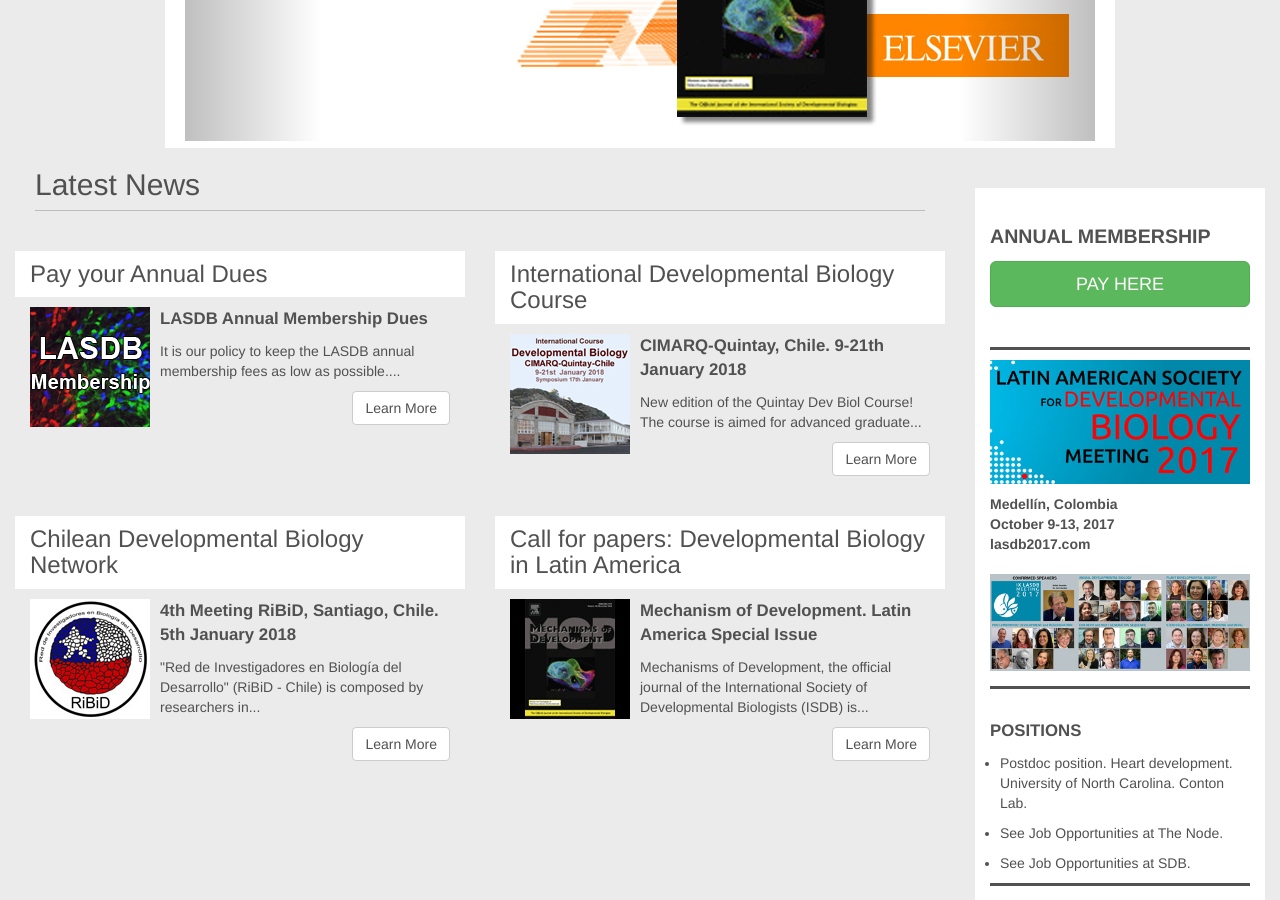
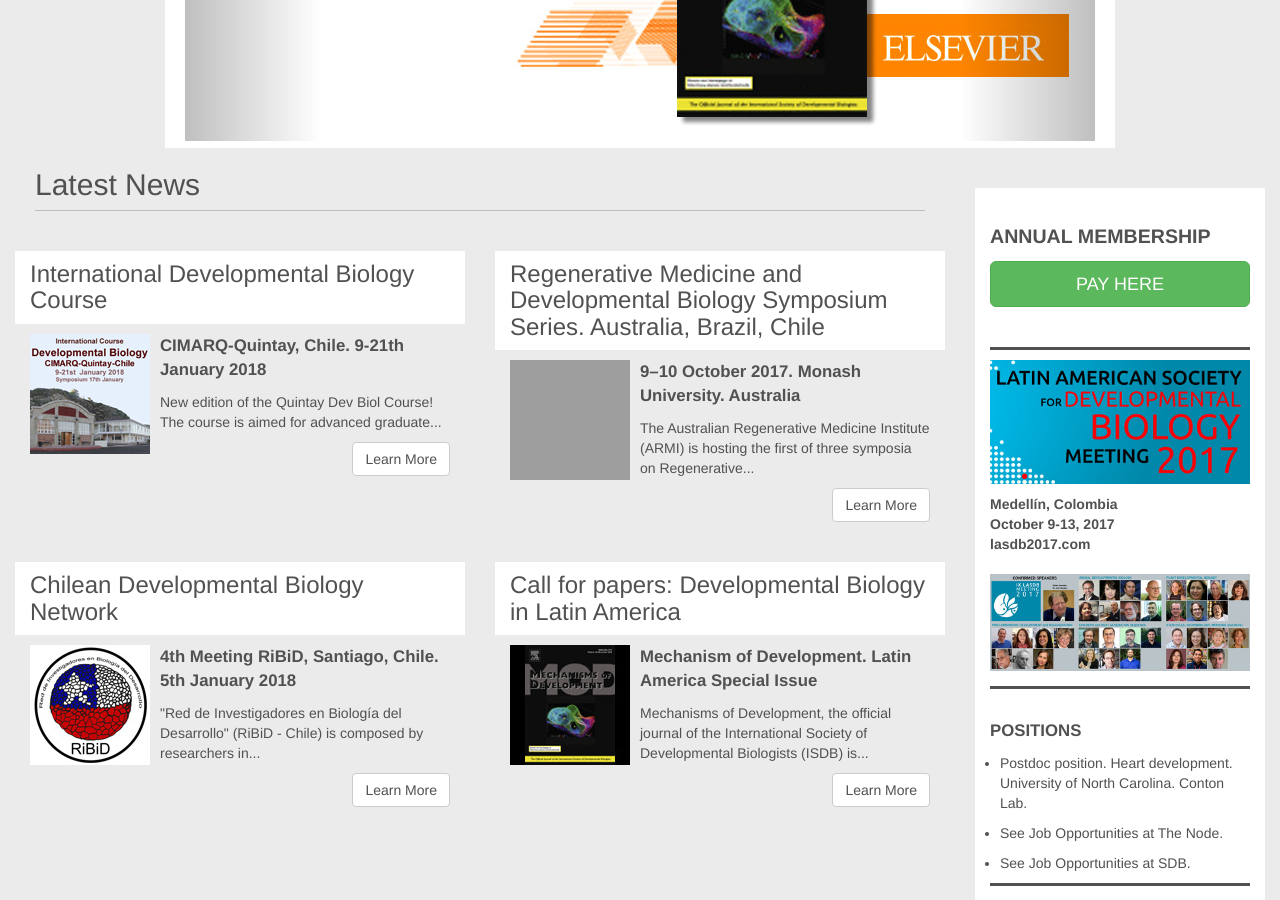
Before and after one commit to lasdb/lasdb.github.io, a Jekyll site: the page built from index.html, in a window 1280 px wide and 900 px high, scrolled down 466 px. Built offline with Jekyll 4.4.1, drawn with Linux system fonts in a browser that asks for light colours; nearby versions of some CDN libraries; grey boxes are pictures that could not be loaded.

Commit message:
Update 2000-01-01-news.markdown

```diff
--- a/_posts/2000-01-01-news.markdown
+++ b/_posts/2000-01-01-news.markdown
@@ -5,13 +5,6 @@ date:   2000-01-01 00:00:00
 categories: news
 permalink: pages/news.html
 news:
-  - title: 'Pay your Annual Dues'
-    date: '25/4/17'
-    subtitle: 'LASDB Annual Membership Dues'
-    body: 'It is our policy to keep the LASDB annual membership fees as low as possible. Nevertheless, the budget of the Society depends mostly on the timely payment of these fees. We have set up a Paypal account so you can pay with credit card. To make the payment please use the link shown below'
-    imageSm: 'img/news/pay-dues-sm.jpg'
-    imageBg: '../img/news/pay-dues-sm.jpg'
-    URL: 'http://lasdb-development.org/pages/pay-annual-dues.html'
   - title: 'International Developmental Biology Course'
     date: '21/5/17'
     subtitle: 'CIMARQ-Quintay, Chile. 9-21th January 2018'
@@ -19,6 +12,13 @@ news:
     imageSm: 'img/news/quintay2018-sm.jpg'
     imageBg: '../img/news/quintay2018-bg.jpg'
     URL: 'http://biodesarrollo.unab.cl/'
+  - title: 'Regenerative Medicine and Developmental Biology Symposium Series. Australia, Brazil, Chile'
+    date: '20/6/17'
+    subtitle: '9–10 October 2017. Monash University. Australia'
+    body: 'The Australian Regenerative Medicine Institute (ARMI) is hosting the first of three symposia on Regenerative Medicine and Developmental Biology. Over two days, key researchers from Australia, Chile and Brazil will meet at Monash University to: share scientific expertise, strengthen existing academic and institutional relationships access local and international networks of excellence, and promote global mobility of the next generation of scientific leaders.'
+    imageSm: 'img/news/australia-sm.jpg'
+    imageBg: '../img/news/australia-sm.jpg'
+    URL: 'http://www.armi.org.au/get-involved/public-events/regenerative-medicine-and-developmental-biology-symposium-series-abc'
   - title: 'Chilean Developmental Biology Network'
     date: '1/6/17'
     subtitle: '4th Meeting RiBiD, Santiago, Chile. 5th January 2018'
@@ -33,6 +33,13 @@ news:
     imageSm: 'img/news/MOD2017-sm.jpg'
     imageBg: '../img/news/MOD2017-bg.gif'
     URL: 'https://www.journals.elsevier.com/mechanisms-of-development/call-for-papers/call-for-paper-developmental-biology-in-latin-america?utm_source=External&utm_medium=banner&utm_campaign=MOD_SI_LA_2018'
+  - title: 'Pay your Annual Dues'
+    date: '25/4/17'
+    subtitle: 'LASDB Annual Membership Dues'
+    body: 'It is our policy to keep the LASDB annual membership fees as low as possible. Nevertheless, the budget of the Society depends mostly on the timely payment of these fees. We have set up a Paypal account so you can pay with credit card. To make the payment please use the link shown below'
+    imageSm: 'img/news/pay-dues-sm.jpg'
+    imageBg: '../img/news/pay-dues-sm.jpg'
+    URL: 'http://lasdb-development.org/pages/pay-annual-dues.html'
   - title: 'Satellite Courses LASDB2017'
     date: '9/6/17'
     subtitle: 'Two Satellite Courses. October 2-6. Apply now'
```
